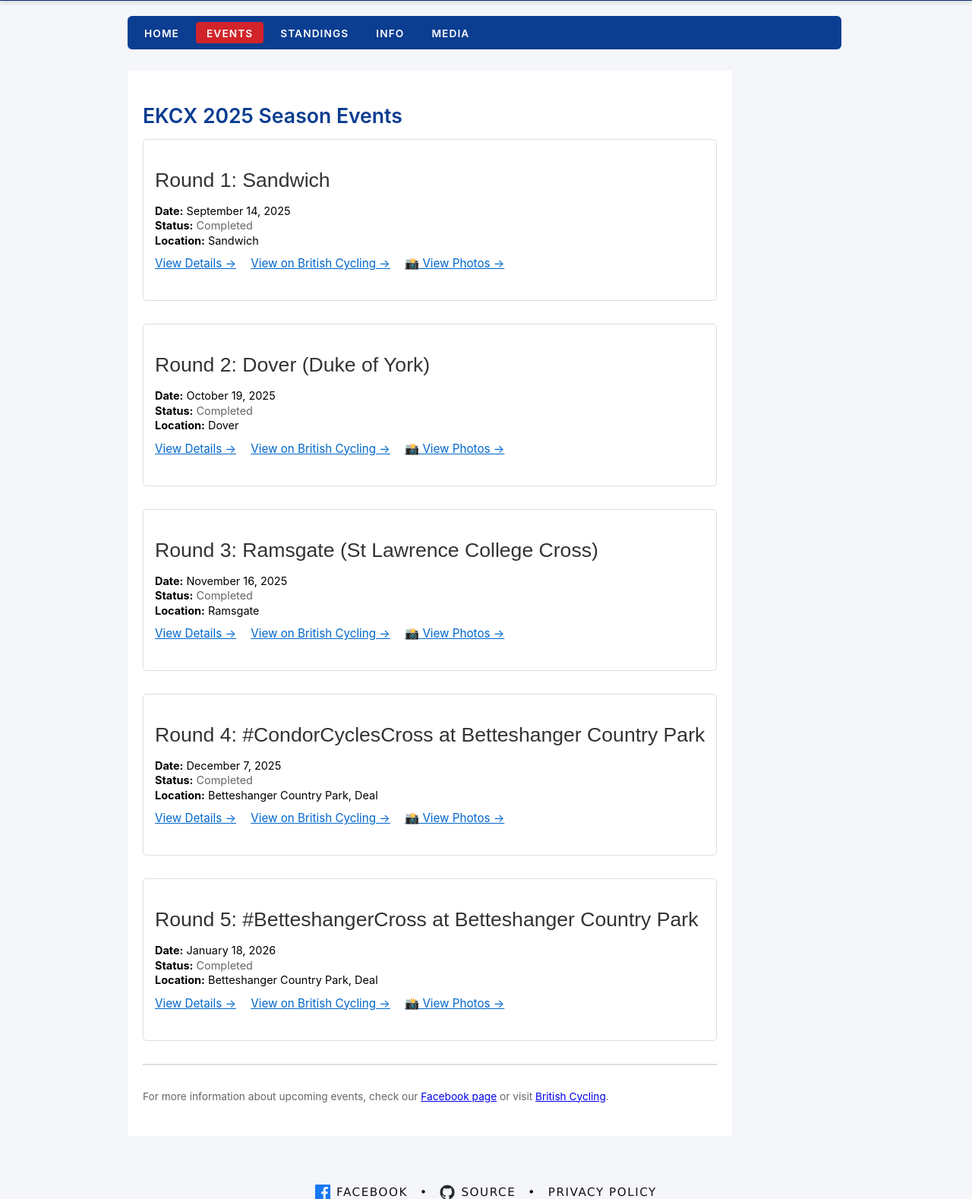
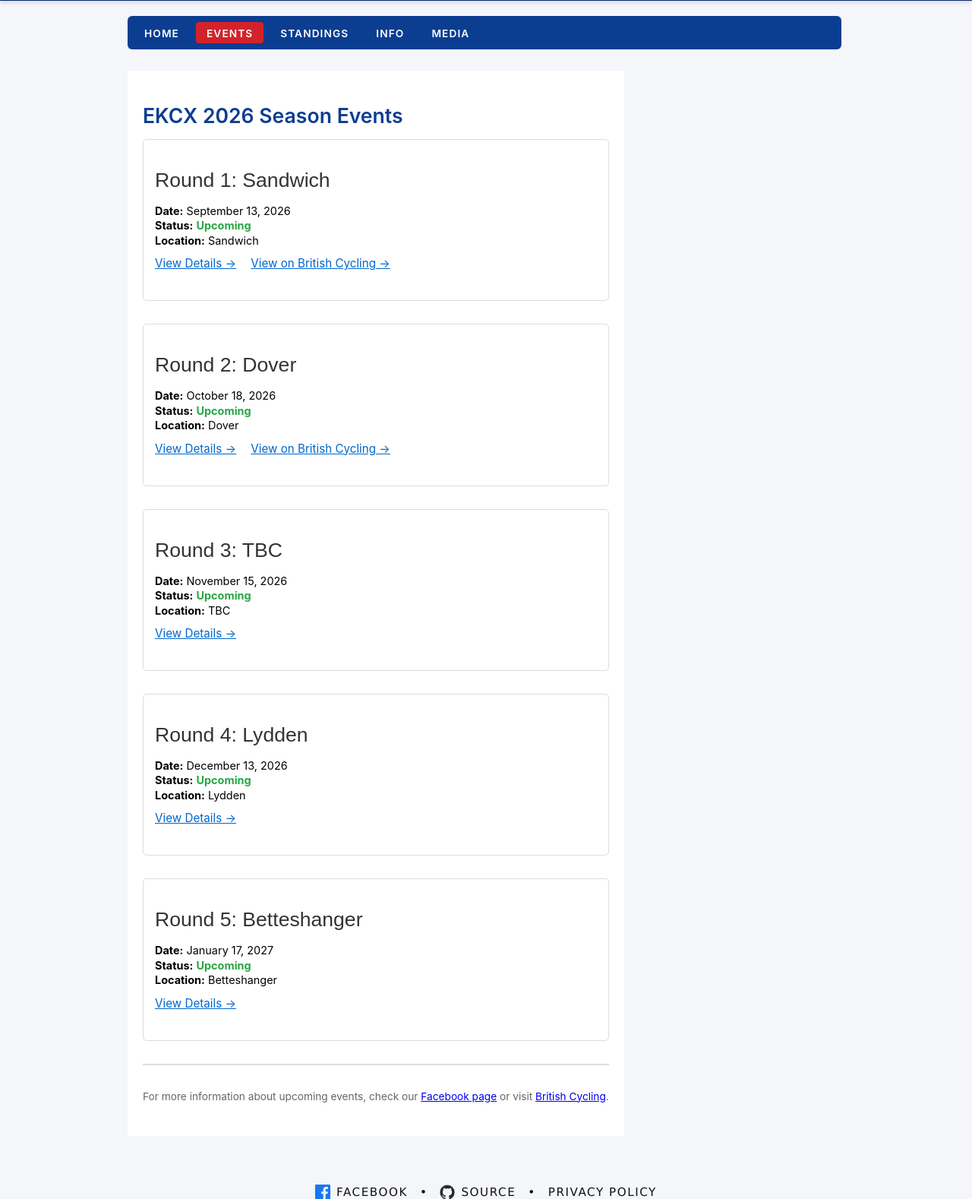
Before and after one commit to ThePianoDentist/ekcx-web, a FastAPI app: page /events/ in a window 1280 px wide. Shown: the part 275-1853 px from the top of the page at 76% size. Run offline with FastAPI, Linux system fonts and the light colour scheme.

Commit message:
Add the 2026-27 season so events and standings point at the new year.
Keep 2025 event detail URLs; include a concise GitHub issue template.

Co-authored-by: Cursor <cursoragent@cursor.com>

```diff
--- a/app/events/interfaces/web/routes.py
+++ b/app/events/interfaces/web/routes.py
@@ -60,6 +60,40 @@ async def event_detail(request: Request, year: int, round_num: int):
                 "photos_url": "https://mattbristow.photoshelter.com/gallery-collection/ROUND-5-Betteshanger-Park-18-01-2026/C0000eTX6kiUv_i8",
                 "status": "completed"
             }
+        },
+        2026: {
+            1: {
+                "name": "Round 1: Sandwich",
+                "date": "September 13, 2026",
+                "location": "Sandwich",
+                "british_cycling_url": "https://www.britishcycling.org.uk/events/details/338429/East-Kent-Cyclo-Cross-League-Round-1-SandwichTechCross---Tim-Mountford-Memorial-",
+                "status": "upcoming"
+            },
+            2: {
+                "name": "Round 2: Dover",
+                "date": "October 18, 2026",
+                "location": "Dover",
+                "british_cycling_url": "https://www.britishcycling.org.uk/events/details/340011/East-Kent-Cyclo-Cross-League-Round-2-DukeofYorksCross",
+                "status": "upcoming"
+            },
+            3: {
+                "name": "Round 3: TBC",
+                "date": "November 15, 2026",
+                "location": "TBC",
+                "status": "upcoming"
+            },
+            4: {
+                "name": "Round 4: Lydden",
+                "date": "December 13, 2026",
+                "location": "Lydden",
+                "status": "upcoming"
+            },
+            5: {
+                "name": "Round 5: Betteshanger",
+                "date": "January 17, 2027",
+                "location": "Betteshanger",
+                "status": "upcoming"
+            }
         }
     }
 
--- a/app/standings/interfaces/web/routes.py
+++ b/app/standings/interfaces/web/routes.py
@@ -9,7 +9,7 @@ router = APIRouter()
 
 @router.get("/standings/{year}/{category}", response_class=HTMLResponse)
 async def standings(request: Request, category: str, year: int):
-    year = year or 2025
+    year = year or 2026
     return templates.TemplateResponse(
         request=request,
         name="standings.html",
--- a/templates/events.html
+++ b/templates/events.html
@@ -12,75 +12,67 @@
     <div id="site_content">
       {% include "nav.html" %}
       <div id="content" style="background-color:white; color:black; padding: 20px">
-        <h1>EKCX 2025 Season Events</h1>
+        <h1>EKCX 2026 Season Events</h1>
 
         <div style="margin-bottom: 30px; padding: 15px; border: 1px solid #ddd; border-radius: 5px;">
-          <h2><a href="/events/2025/1" style="color: #333; text-decoration: none;">Round 1: Sandwich</a></h2>
+          <h2><a href="/events/2026/1" style="color: #333; text-decoration: none;">Round 1: Sandwich</a></h2>
           <div style="font-size: 0.95em; line-height: 1.35em; margin: 0 0 8px 0;">
-            <strong>Date:</strong> September 14, 2025<br>
-            <strong>Status:</strong> <span style="color: #666;">Completed</span><br>
+            <strong>Date:</strong> September 13, 2026<br>
+            <strong>Status:</strong> <span style="color: #28a745; font-weight: bold;">Upcoming</span><br>
             <strong>Location:</strong> Sandwich
           </div>
           <p>
-            <a href="/events/2025/1" style="color: #0066cc; margin-right: 15px;">View Details →</a>
-            <a href="https://www.britishcycling.org.uk/events/details/323235/East-Kent-Cyclo-Cross-League-Round-1-SandwichTechCross---Tim-Mountford-Memorial" target="_blank" style="color: #0066cc; margin-right: 15px;">View on British Cycling →</a>
-            <a href="https://mattbristow.photoshelter.com/gallery-collection/Round-1-Sandwich-Tech-14-09-2025/C0000NswQ1d1LX.o" target="_blank" style="color: #0066cc;">📸 View Photos →</a>
+            <a href="/events/2026/1" style="color: #0066cc; margin-right: 15px;">View Details →</a>
+            <a href="https://www.britishcycling.org.uk/events/details/338429/East-Kent-Cyclo-Cross-League-Round-1-SandwichTechCross---Tim-Mountford-Memorial-" target="_blank" style="color: #0066cc;">View on British Cycling →</a>
           </p>
         </div>
 
         <div style="margin-bottom: 30px; padding: 15px; border: 1px solid #ddd; border-radius: 5px;">
-          <h2><a href="/events/2025/2" style="color: #333; text-decoration: none;">Round 2: Dover (Duke of York)</a></h2>
+          <h2><a href="/events/2026/2" style="color: #333; text-decoration: none;">Round 2: Dover</a></h2>
           <div style="font-size: 0.95em; line-height: 1.35em; margin: 0 0 8px 0;">
-            <strong>Date:</strong> October 19, 2025<br>
-            <strong>Status:</strong> <span style="color: #666;">Completed</span><br>
+            <strong>Date:</strong> October 18, 2026<br>
+            <strong>Status:</strong> <span style="color: #28a745; font-weight: bold;">Upcoming</span><br>
             <strong>Location:</strong> Dover
           </div>
           <p>
-            <a href="/events/2025/2" style="color: #0066cc; margin-right: 15px;">View Details →</a>
-            <a href="https://www.britishcycling.org.uk/events/details/327079/East-Kent-Cyclo-Cross-League-Round-2-ActivCyclesCross-#results" target="_blank" style="color: #0066cc; margin-right: 15px;">View on British Cycling →</a>
-            <a href="https://mattbristow.photoshelter.com/gallery-collection/Round-2-Duke-of-Yorks-Royal-Military-School-19-10-2025/C0000P8dCh6I3wG0" target="_blank" style="color: #0066cc;">📸 View Photos →</a>
+            <a href="/events/2026/2" style="color: #0066cc; margin-right: 15px;">View Details →</a>
+            <a href="https://www.britishcycling.org.uk/events/details/340011/East-Kent-Cyclo-Cross-League-Round-2-DukeofYorksCross" target="_blank" style="color: #0066cc;">View on British Cycling →</a>
           </p>
         </div>
 
         <div style="margin-bottom: 30px; padding: 15px; border: 1px solid #ddd; border-radius: 5px;">
-          <h2><a href="/events/2025/3" style="color: #333; text-decoration: none;">Round 3: Ramsgate (St Lawrence College Cross)</a></h2>
+          <h2><a href="/events/2026/3" style="color: #333; text-decoration: none;">Round 3: TBC</a></h2>
           <div style="font-size: 0.95em; line-height: 1.35em; margin: 0 0 8px 0;">
-            <strong>Date:</strong> November 16, 2025<br>
-            <strong>Status:</strong> <span style="color: #666;">Completed</span><br>
-            <strong>Location:</strong> Ramsgate
+            <strong>Date:</strong> November 15, 2026<br>
+            <strong>Status:</strong> <span style="color: #28a745; font-weight: bold;">Upcoming</span><br>
+            <strong>Location:</strong> TBC
           </div>
           <p>
-            <a href="/events/2025/3" style="color: #0066cc; margin-right: 15px;">View Details →</a>
-            <a href="https://www.britishcycling.org.uk/events/details/328116/East-Kent-Cylco-Cross-League-Round-3-StLawrenceCollegeCross" target="_blank" style="color: #0066cc; margin-right: 15px;">View on British Cycling →</a>
-            <a href="https://mattbristow.photoshelter.com/gallery-collection/Round-3-St-Lawrence-College-16112025/C0000BxUK_zBe8W0" target="_blank" style="color: #0066cc;">📸 View Photos →</a>
+            <a href="/events/2026/3" style="color: #0066cc; margin-right: 15px;">View Details →</a>
           </p>
         </div>
 
         <div style="margin-bottom: 30px; padding: 15px; border: 1px solid #ddd; border-radius: 5px;">
-          <h2><a href="/events/2025/4" style="color: #333; text-decoration: none;">Round 4: #CondorCyclesCross at Betteshanger Country Park</a></h2>
+          <h2><a href="/events/2026/4" style="color: #333; text-decoration: none;">Round 4: Lydden</a></h2>
           <div style="font-size: 0.95em; line-height: 1.35em; margin: 0 0 8px 0;">
-            <strong>Date:</strong> December 7, 2025<br>
-            <strong>Status:</strong> <span style="color: #666;">Completed</span><br>
-            <strong>Location:</strong> Betteshanger Country Park, Deal
+            <strong>Date:</strong> December 13, 2026<br>
+            <strong>Status:</strong> <span style="color: #28a745; font-weight: bold;">Upcoming</span><br>
+            <strong>Location:</strong> Lydden
           </div>
           <p>
-            <a href="/events/2025/4" style="color: #0066cc; margin-right: 15px;">View Details →</a>
-            <a href="https://www.britishcycling.org.uk/events/details/328600/East-Kent-Cyclo-Cross-League-Round-4-CondorCyclesCross" target="_blank" style="color: #0066cc; margin-right: 15px;">View on British Cycling →</a>
-            <a href="https://mattbristow.photoshelter.com/gallery-collection/Round-4-Betteshanger-Park-07-12-2025/C00004TRC4XcNqG8" target="_blank" style="color: #0066cc;">📸 View Photos →</a>
+            <a href="/events/2026/4" style="color: #0066cc; margin-right: 15px;">View Details →</a>
           </p>
         </div>
 
         <div style="margin-bottom: 30px; padding: 15px; border: 1px solid #ddd; border-radius: 5px;">
-          <h2><a href="/events/2025/5" style="color: #333; text-decoration: none;">Round 5: #BetteshangerCross at Betteshanger Country Park</a></h2>
+          <h2><a href="/events/2026/5" style="color: #333; text-decoration: none;">Round 5: Betteshanger</a></h2>
           <div style="font-size: 0.95em; line-height: 1.35em; margin: 0 0 8px 0;">
-            <strong>Date:</strong> January 18, 2026<br>
-            <strong>Status:</strong> <span style="color: #666;">Completed</span><br>
-            <strong>Location:</strong> Betteshanger Country Park, Deal
+            <strong>Date:</strong> January 17, 2027<br>
+            <strong>Status:</strong> <span style="color: #28a745; font-weight: bold;">Upcoming</span><br>
+            <strong>Location:</strong> Betteshanger
           </div>
           <p>
-            <a href="/events/2025/5" style="color: #0066cc; margin-right: 15px;">View Details →</a>
-            <a href="https://www.britishcycling.org.uk/events?q=East+Kent+Cyclo+Cross+Round+5" target="_blank" style="color: #0066cc; margin-right: 15px;">View on British Cycling →</a>
-            <a href="https://mattbristow.photoshelter.com/gallery-collection/ROUND-5-Betteshanger-Park-18-01-2026/C0000eTX6kiUv_i8" target="_blank" style="color: #0066cc;">📸 View Photos →</a>
+            <a href="/events/2026/5" style="color: #0066cc; margin-right: 15px;">View Details →</a>
           </p>
         </div>
 
--- a/templates/faq.html
+++ b/templates/faq.html
@@ -23,7 +23,7 @@
         <hr style="margin: 30px 0; border: 1px solid #ddd;">
 
         <p style="text-align: center;">
-          <a href="/standings/2025/v50" style="color: #0066cc;">← Back to Standings</a>
+          <a href="/standings/2026/v50" style="color: #0066cc;">← Back to Standings</a>
         </p>
       </div>
     </div>
--- a/templates/nav.html
+++ b/templates/nav.html
@@ -2,7 +2,7 @@
   <ul id="menu" class="menu">
       <li {{ 'class=selected' if selected == 'home' else '' }}><a href="/">Home</a></li>
     <li {{ 'class=selected' if selected == 'events' else '' }}><a href="/events">Events</a></li>
-    <li {{ 'class=selected' if selected == 'standings' else '' }}><a href="/standings/2025/v50">Standings</a></li>
+    <li {{ 'class=selected' if selected == 'standings' else '' }}><a href="/standings/2026/v50">Standings</a></li>
     <li {{ 'class=selected' if selected == 'info' else '' }}><a href="/info">Info</a></li>
     <li {{ 'class=selected' if selected == 'media' else '' }}><a href="/media">Media</a></li>
   </ul>
--- a/templates/rules.html
+++ b/templates/rules.html
@@ -95,7 +95,7 @@
         <hr style="margin: 30px 0; border: 1px solid #ddd;">
 
         <p style="text-align: center;">
-          <a href="/standings/2025/v50" style="color: #0066cc;">← Back to Standings</a>
+          <a href="/standings/2026/v50" style="color: #0066cc;">← Back to Standings</a>
         </p>
       </div>
     </div>
--- a/templates/standings.html
+++ b/templates/standings.html
@@ -13,6 +13,7 @@
       {% include "nav.html" %}
         <div id="menubar_standings_year"  class="menubar">
         <ul id="menu_standings_year" class="menu">
+            <li {{ 'class=selected' if year == 2026 else '' }}><a href="/standings/2026/{{category}}">2026</a></li>
             <li {{ 'class=selected' if year == 2025 else '' }}><a href="/standings/2025/{{category}}">2025</a></li>
             <li {{ 'class=selected' if year == 2024 else '' }}><a href="/standings/2024/{{category}}">2024</a></li>
             <li {{ 'class=selected' if year == 2023 else '' }}><a href="/standings/2023/{{category}}">2023</a></li>
--- /dev/null
+++ b/templates/standings/2026/mens.html
@@ -0,0 +1,3 @@
+<div style="background-color:white; color:black; padding: 20px;">
+  <p>The 2026 season has not started yet. Standings will appear after Round 1.</p>
+</div>
--- /dev/null
+++ b/templates/standings/2026/teams.html
@@ -0,0 +1,3 @@
+<div style="background-color:white; color:black; padding: 20px;">
+  <p>The 2026 season has not started yet. Standings will appear after Round 1.</p>
+</div>
--- /dev/null
+++ b/templates/standings/2026/u12.html
@@ -0,0 +1,3 @@
+<div style="background-color:white; color:black; padding: 20px;">
+  <p>The 2026 season has not started yet. Standings will appear after Round 1.</p>
+</div>
--- /dev/null
+++ b/templates/standings/2026/v40.html
@@ -0,0 +1,3 @@
+<div style="background-color:white; color:black; padding: 20px;">
+  <p>The 2026 season has not started yet. Standings will appear after Round 1.</p>
+</div>
--- /dev/null
+++ b/templates/standings/2026/v50.html
@@ -0,0 +1,3 @@
+<div style="background-color:white; color:black; padding: 20px;">
+  <p>The 2026 season has not started yet. Standings will appear after Round 1.</p>
+</div>
--- /dev/null
+++ b/templates/standings/2026/womens.html
@@ -0,0 +1,3 @@
+<div style="background-color:white; color:black; padding: 20px;">
+  <p>The 2026 season has not started yet. Standings will appear after Round 1.</p>
+</div>
--- /dev/null
+++ b/templates/standings/2026/youth.html
@@ -0,0 +1,3 @@
+<div style="background-color:white; color:black; padding: 20px;">
+  <p>The 2026 season has not started yet. Standings will appear after Round 1.</p>
+</div>
```
Also changed, not shown: .github/ISSUE_TEMPLATE/issue.md (added).
